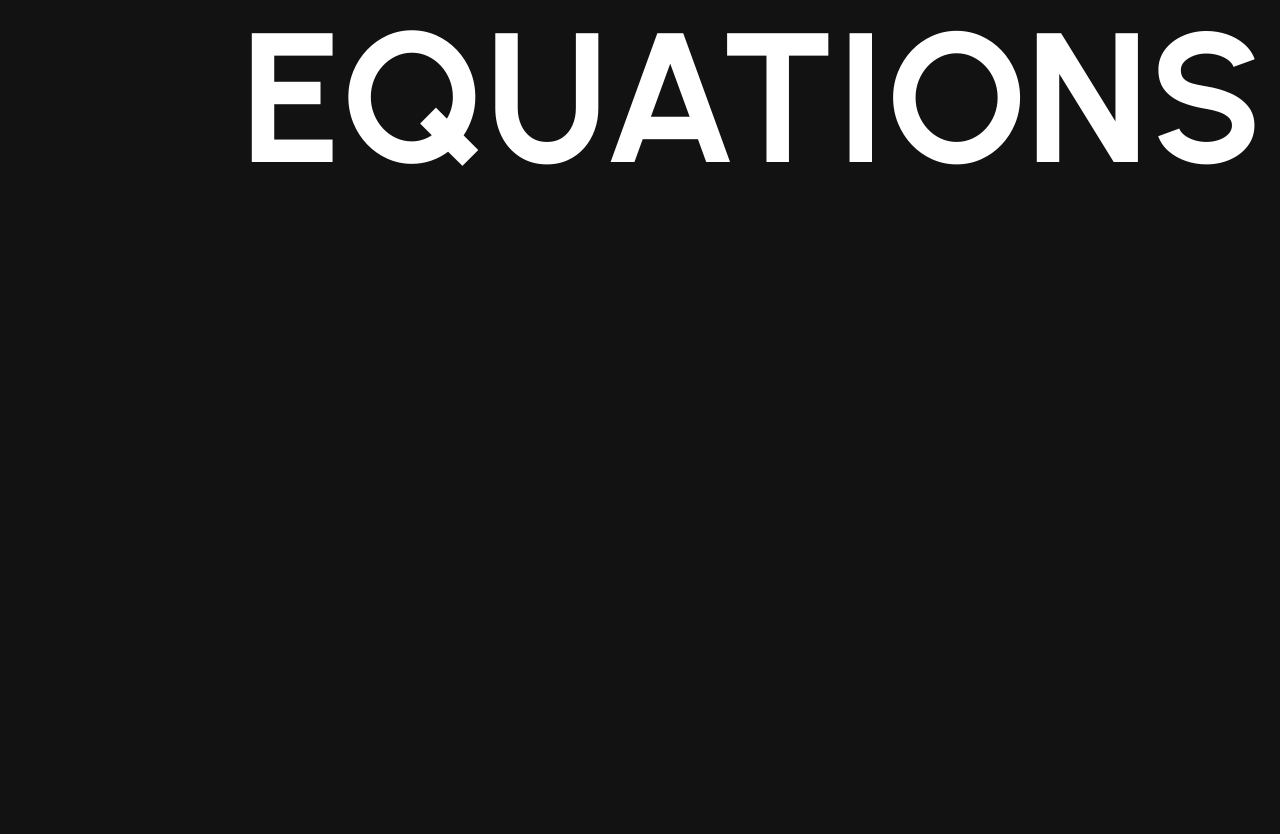
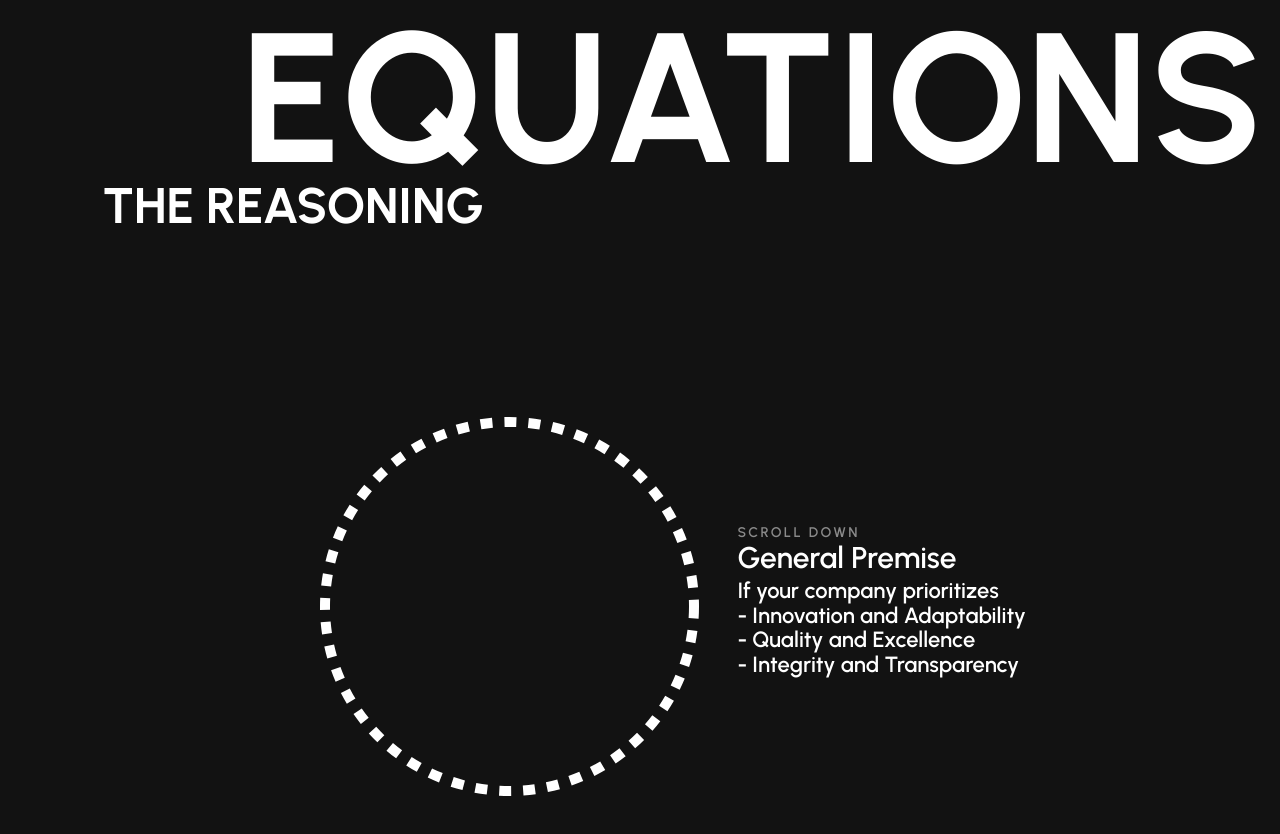
Before and after one commit to ivantrejoc/zoerowebsite, a React (Vite) app: page / in a window 1280 px wide. Shown: the part 682-1516 px from the top of the page. Built offline with nearby package versions, Linux system fonts and the light colour scheme.

Commit message:
reasoning/reasoning-section

```diff
--- a/src/assets/css/_default.css
+++ b/src/assets/css/_default.css
@@ -1,9 +1,9 @@
-*{
+* {
   padding: 0;
   margin-left: 0;
 }
 
-#header{
+#header {
   width: 100vw;
   height: 23vh;
   gap: 65vw;
@@ -11,8 +11,21 @@
   flex-direction: row;
 }
 
-#logo{
+#logo {
   width: 7.36156rem;
-height: 1.339rem;
-flex-shrink: 0;
+  height: 1.339rem;
+  flex-shrink: 0;
 }
+
+#reasoning-image {
+  width: 23.6875rem;
+  height: 23.6875rem;
+  box-sizing: border-box;
+}
+
+#reasoning-text {
+  width: 24.1875rem;
+  height: 10.1875rem;
+  flex-shrink: 0;
+  box-sizing: border-box;
+}
--- a/src/pages/Landing.jsx
+++ b/src/pages/Landing.jsx
@@ -1,9 +1,10 @@
+import "../assets/css/_default.css";
 import { Box, useTheme } from "@mui/material";
 import mainBackground from "../assets/img/vector-103-stroke.png";
 import Header from "../components/header/Header.jsx";
 import HeroSection from "../components/heroSection/HeroSection.jsx";
 import { Typography } from "@mui/material";
-
+import ellipse from "../assets/img/ellipse-reasoning.svg";
 
 export default function Landing() {
   const theme = useTheme();
@@ -41,7 +42,7 @@ export default function Landing() {
         <HeroSection />
       </Box>
       <Box
-        id="header-container"
+        id="reasoning-container"
         sx={{
           display: "flex",
           justifyContent: "start",
@@ -52,7 +53,8 @@ export default function Landing() {
           height: "100vh",
           maxHeight: "100vh",
           marginTop: "1vh"
-        }}>
+        }}
+      >
         <Box
           id="title-container"
           sx={{
@@ -62,9 +64,83 @@ export default function Landing() {
             position: "relative",
             width: "100vw",
             height: "10vh",
+            padding: "10vh 0 10vh 0",
             maxHeight: "100vh"
-        }}>
+          }}
+        >
+          <Typography variant="h2" component="h2" sx={{ marginLeft: "8vw" }}>
+            THE REASONING
+          </Typography>
+        </Box>
 
+        <Box
+          id="content-container"
+          sx={{
+            display: "flex",
+            justifyContent: "start",
+            alignItems: "center",
+            position: "relative",
+            width: "100vw",
+            height: "90vh",
+            padding: "0 25vw 0 25vw",
+            gap: "3vw",
+            maxHeight: "100vh"
+          }}
+        >
+          <div id="reasoning-image">
+            <img src={ellipse} alt="ellipse" />
+          </div>
+          <div id="reasoning-text">
+            <Typography
+              sx={{
+                color: "#8A8A8A",
+                fontFamily: "Urbanist",
+                fontSize: "0.875rem",
+                fontStyle: "normal",
+                fontWeight: "600",
+                lineHeight: "112%",
+                letterSpacing: "0.14875rem"
+              }}
+            >
+              SCROLL DOWN
+            </Typography>
+            <Typography
+              variant="h3"
+              component="h3"
+              sx={{ marginBottom: "0.25rem" }}
+            >
+              General Premise
+            </Typography>
+            <Typography
+              variant="text"
+              sx={{ whiteSpace: "pre-line" }}
+              component="p"
+            >
+              {" "}
+              If your company prioritizes
+            </Typography>
+            <Typography
+              variant="text"
+              sx={{ whiteSpace: "pre-line" }}
+              component="p"
+            >
+              - Innovation and Adaptability
+            </Typography>
+            <Typography
+              variant="text"
+              sx={{ whiteSpace: "pre-line" }}
+              component="p"
+            >
+              - Quality and Excellence
+            </Typography>
+            <Typography
+              variant="text"
+              sx={{ whiteSpace: "pre-line" }}
+              component="p"
+            >
+              - Integrity and Transparency
+            </Typography>
+          </div>
         </Box>
       </Box>
     </Box>
--- a/src/theme/index.js
+++ b/src/theme/index.js
@@ -48,6 +48,13 @@ export default createTheme({
       fontWeight: "600",
       lineHeight: "normal",
       textDecoration: "none"
+    },
+    text: {
+      fontFamily: "Urbanist",
+      fontSize: "1.375rem",
+      fontStyle: "normal",
+      fontWeight: "600",
+      lineHeight: "112%"
     }
   },
   components: {
```
Also changed, not shown: src/assets/img/ellipse-reasoning.svg (added). Lines whose indentation alone changed are shown as unchanged.
